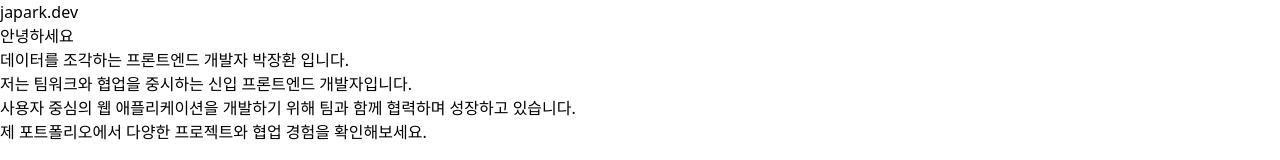
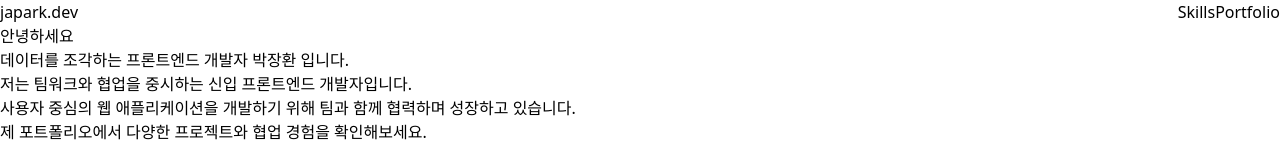
Before and after one commit to JangHwanPark/JangHwan-Portfolio, a React (Vite) app: page / in a window 1280 px wide. Shown: the top 160 px of the page. Built offline with nearby package versions, Linux system fonts and the light colour scheme.

Commit message:
:sparkle: feat - Navigation.tsx 컴포넌트 추가

```diff
--- a/src/components/Logo/Logo.tsx
+++ b/src/components/Logo/Logo.tsx
@@ -1,8 +1,10 @@
+import { Link } from "react-router-dom";
+
 const Logo = () => {
   return (
-    <div>
-      japark.dev
-    </div>
+    <h1>
+      <Link to='/'>japark.dev</Link>
+    </h1>
   );
 };
 
--- a/src/layout/Header/Header.tsx
+++ b/src/layout/Header/Header.tsx
@@ -1,9 +1,12 @@
 import { Logo } from "../../components";
+import Navigation from "../Navigation/Navigation";
 
 const Header = () => {
   return (
-    <header className='w-full'>
+    <header className='w-full flex justify-between'>
       <Logo/>
+      <Navigation/>
+      {/* 아이콘 추가 예정 */}
     </header>
   );
 };
--- /dev/null
+++ b/src/layout/Navigation/Navigation.tsx
@@ -0,0 +1,20 @@
+import { Link } from "react-router-dom";
+
+const navbar = [
+  {href: "/skills", title: 'Skills'},
+  {href: "/portfolio", title: 'Portfolio'},
+];
+
+const Navigation = () => {
+  return (
+    <nav>
+      <ul className='flex'>
+        {navbar.map((item, index) => (
+          <li key={index}><Link to={item.href}>{item.title}</Link></li>
+        ))}
+      </ul>
+    </nav>
+  );
+};
+
+export default Navigation;
--- a/src/layout/RootLayout.tsx
+++ b/src/layout/RootLayout.tsx
@@ -4,9 +4,9 @@ import { Footer, Header } from "../layout";
 
 const RootLayout: React.FC = () => {
   return (
-    <div className='container mx-auto w-full h-full'>
+    <div className='w-full h-full'>
       <Header/>
-      <main className='w-full h-full'>
+      <main className='container mx-auto w-full h-full'>
         <Outlet/>
       </main>
       <Footer/>
--- a/src/layout/index.ts
+++ b/src/layout/index.ts
@@ -1,3 +1,4 @@
 export { default as Footer } from "./Footer/Footer";
 export { default as Header } from "./Header/Header";
+export { default as Navigation } from "./Navigation/Navigation";
 export { default as RootLayout } from "./RootLayout";
```
Also changed, not shown: 1 other file (tests, documents, lock files or other folders).
